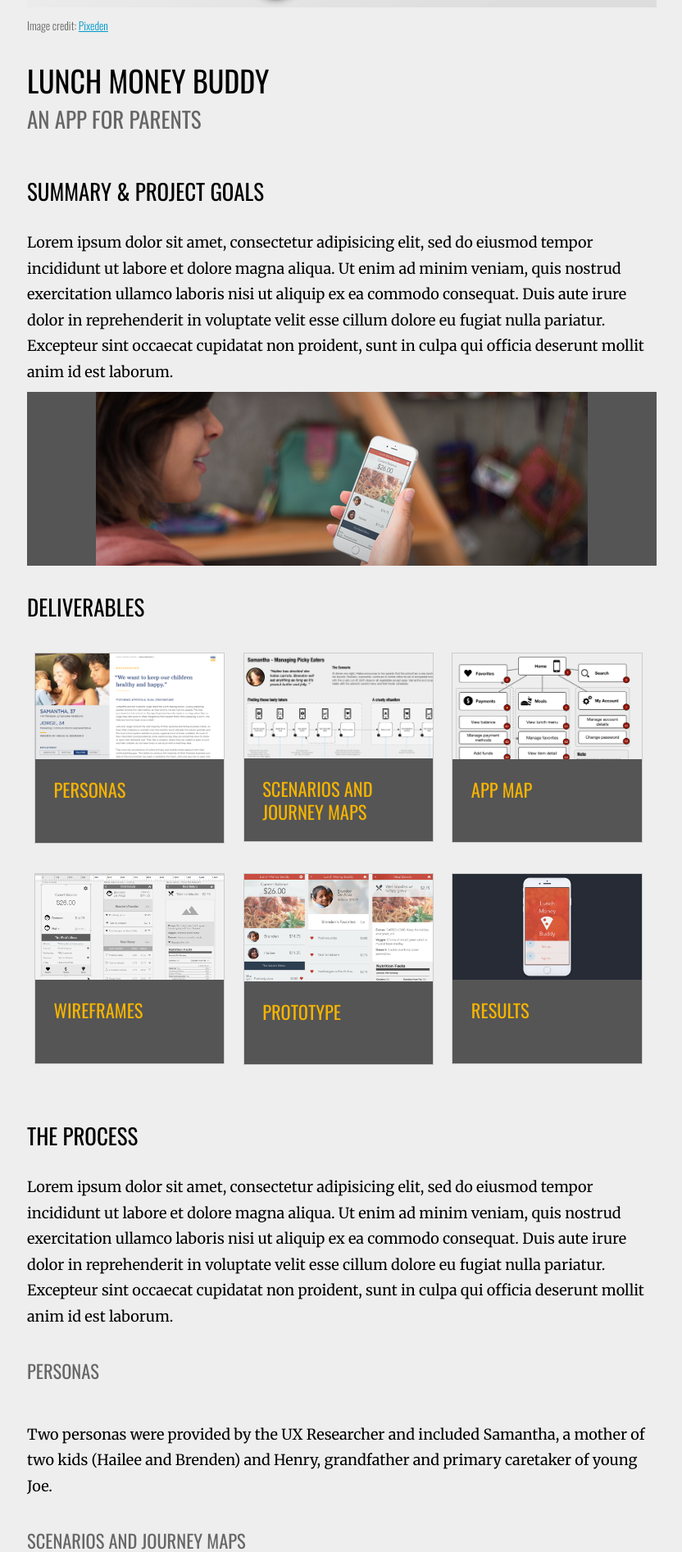
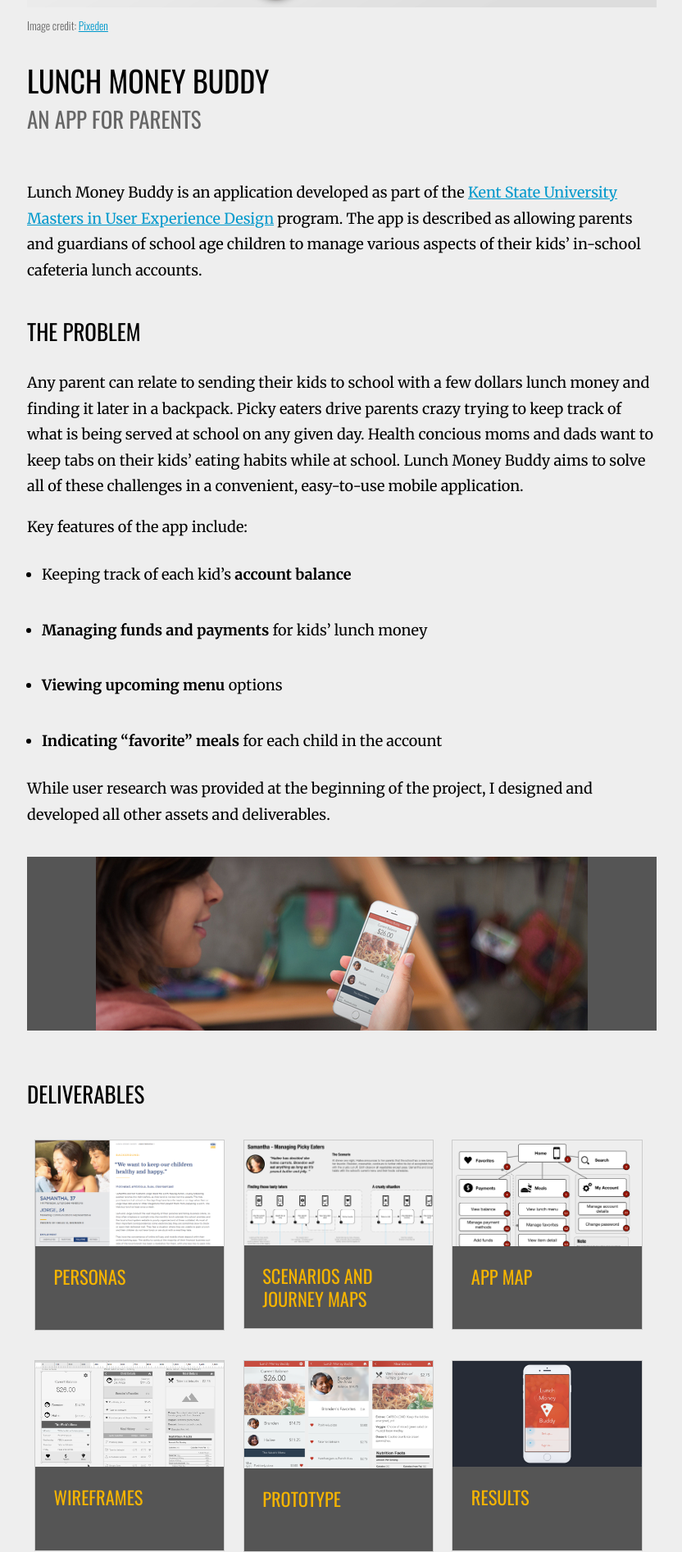
Before and after one commit to drewtodd/drewtodd.github.io, a Jekyll site: the page built from portfolio/lunch-money-buddy/index.md, in a window 1280 px wide. Shown: the part 486-2379 px from the top of the page at 82% size, without its empty margins (223-1055 px from the left). Built offline with Jekyll 4.4.1, drawn with Linux system fonts in a browser that asks for light colours; nearby versions of some CDN libraries; comment, search, counter and statistics services are not loaded.

Commit message:
Starting first draft

```diff
--- a/portfolio/lunch-money-buddy/index.md
+++ b/portfolio/lunch-money-buddy/index.md
@@ -113,9 +113,20 @@
 
 ## An App for Parents
 
-## Summary & Project Goals
+Lunch Money Buddy is an application developed as part of the [Kent State University Masters in User Experience Design][1] program. The app is described as allowing parents and guardians of school age children to manage various aspects of their kids’ in-school cafeteria lunch accounts.
 
-Lorem ipsum dolor sit amet, consectetur adipisicing elit, sed do eiusmod tempor incididunt ut labore et dolore magna aliqua. Ut enim ad minim veniam, quis nostrud exercitation ullamco laboris nisi ut aliquip ex ea commodo consequat. Duis aute irure dolor in reprehenderit in voluptate velit esse cillum dolore eu fugiat nulla pariatur. Excepteur sint occaecat cupidatat non proident, sunt in culpa qui officia deserunt mollit anim id est laborum.
+## The Problem
+
+Any parent can relate to sending their kids to school with a few dollars lunch money and finding it later in a backpack. Picky eaters drive parents crazy trying to keep track of what is being served at school on any given day. Health concious moms and dads want to keep tabs on their kids' eating habits while at school. Lunch Money Buddy aims to solve all of these challenges in a convenient, easy-to-use mobile application.
+
+Key features of the app include:
+
+- Keeping track of each kid's **account balance**
+- **Managing funds and payments** for kids' lunch money
+- **Viewing upcoming menu** options
+- **Indicating "favorite" meals** for each child in the account
+
+While user research was provided at the beginning of the project, I designed and developed all other assets and deliverables.
 
 <p class="filler-background">
     <img src="/img/lmb/placeit3.jpg" class="floatcenter" />
--- a/style.css
+++ b/style.css
@@ -464,7 +464,7 @@
     }
 
     .filler-background {
-        margin: 0;
+        margin: 1.5em 0em 1.5em 0em;
         padding: 0;
         border: 0;
         background-color: #555;
```
Also changed, not shown: other parts of portfolio/lunch-money-buddy/index.md (+2 -0 lines), 2 other files.
